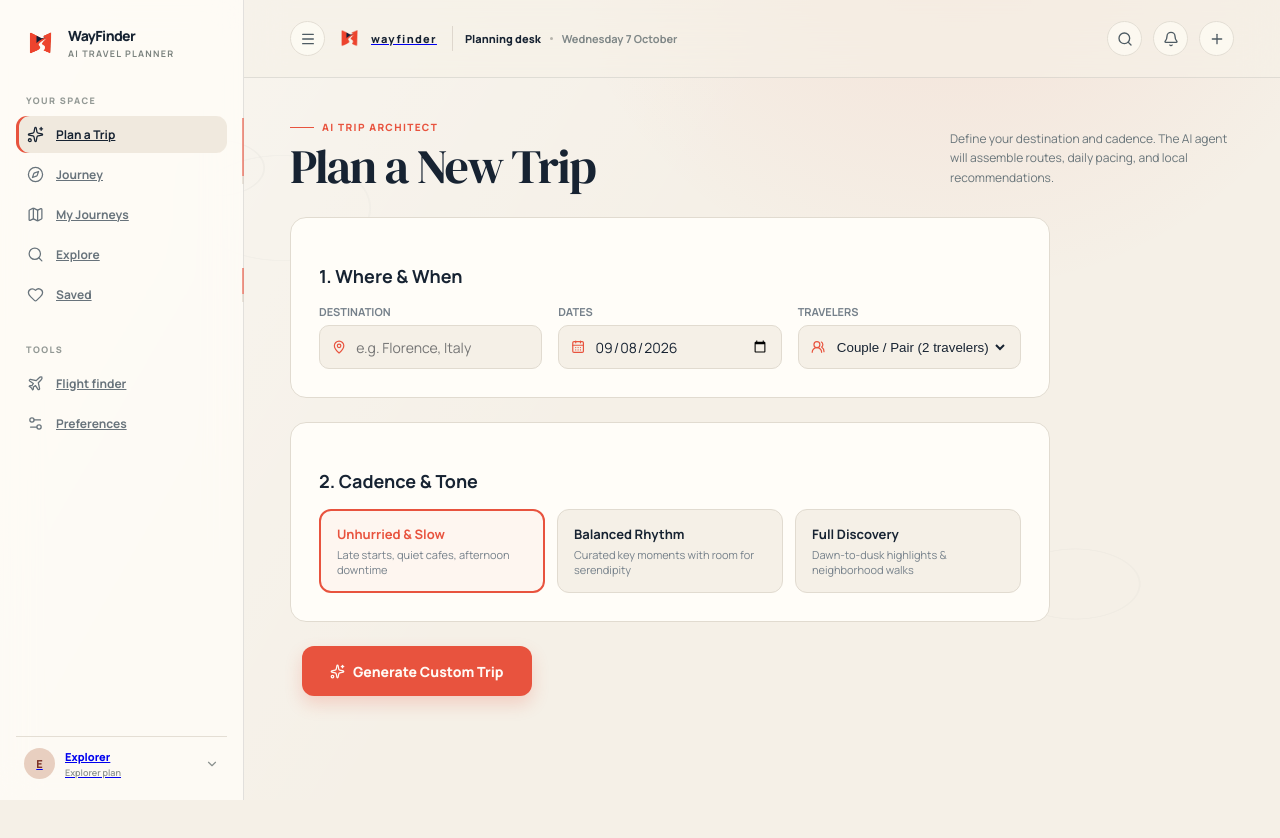
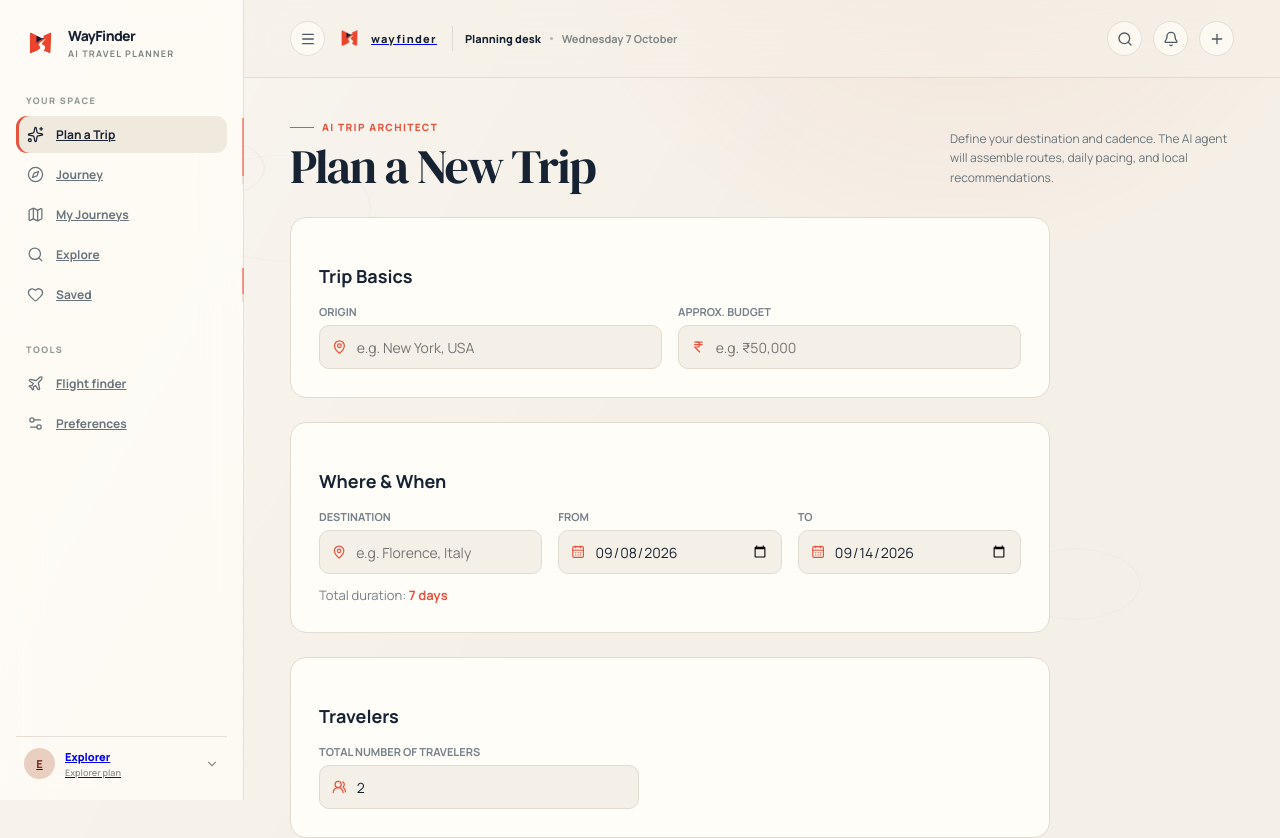
Before and after one commit to Afsar-D/ai-travel-concierge, a React (Vite) app in the folder frontend/: page /plan in a window 1280 px wide. Shown: the top 838 px of the page. Before the commit the page ends 800 px from the top, so only its background shows below. Built offline with nearby package versions, Linux system fonts and the light colour scheme.

Commit message:
changes the plan details 1

```diff
--- a/frontend/src/pages/PlanTripPage.jsx
+++ b/frontend/src/pages/PlanTripPage.jsx
@@ -6,17 +6,21 @@ import {
   Sparkles,
   MapPin,
   CalendarDays,
+  IndianRupee,
   UsersRound,
 } from "lucide-react";
 
 export default function PlanTripPage() {
+  const [origin, setOrigin] = useState("");
+  const [budget, setBudget] = useState("");
   const [destination, setDestination] = useState("");
   const [startDate, setStartDate] = useState("2026-09-08");
   const [endDate, setEndDate] = useState("2026-09-14");
   const [travelers, setTravelers] = useState(2);
-  const [tripPace, setTripPace] = useState("unhurried");
   const [loading, setLoading] = useState(false);
   const navigate = useNavigate();
+
+  const calculatedDays = Math.max(1, Math.ceil((new Date(endDate) - new Date(startDate)) / 86400000) + 1);
 
   const handleCreateTrip = async (e) => {
     e.preventDefault();
@@ -27,9 +31,7 @@ export default function PlanTripPage() {
       return;
     }
 
-    const start = new Date(startDate);
-    const end = new Date(endDate);
-    const days = Math.max(1, Math.ceil((end - start) / 86400000) + 1);
+    const days = calculatedDays;
 
     setLoading(true);
     try {
@@ -60,7 +62,40 @@ export default function PlanTripPage() {
 
       <form onSubmit={handleCreateTrip} className="page-form">
         <div className="form-card">
-          <h3 className="font-serif" style={{ fontSize: 18, marginBottom: 16 }}>1. Where & When</h3>
+          <h3 className="font-serif" style={{ fontSize: 18, marginBottom: 16 }}>Trip Basics</h3>
+          <div className="form-grid">
+            <label style={{ display: "flex", flexDirection: "column", gap: 6 }}>
+              <span style={{ fontSize: 11, fontWeight: 700, textTransform: "uppercase", color: "var(--muted-foreground)" }}>Origin</span>
+              <div style={{ display: "flex", alignItems: "center", gap: 8, background: "var(--background)", border: "1px solid var(--border)", borderRadius: 10, padding: "0 12px" }}>
+                <MapPin size={16} color="#e8533e" />
+                <input
+                  type="text"
+                  placeholder="e.g. New York, USA"
+                  value={origin}
+                  onChange={(e) => setOrigin(e.target.value)}
+                  style={{ width: "100%", height: 42, background: "transparent", border: 0, outline: "none", color: "var(--foreground)" }}
+                />
+              </div>
+            </label>
+
+            <label style={{ display: "flex", flexDirection: "column", gap: 6 }}>
+              <span style={{ fontSize: 11, fontWeight: 700, textTransform: "uppercase", color: "var(--muted-foreground)" }}>Approx. Budget</span>
+              <div style={{ display: "flex", alignItems: "center", gap: 8, background: "var(--background)", border: "1px solid var(--border)", borderRadius: 10, padding: "0 12px" }}>
+                <IndianRupee size={16} color="#e8533e" />
+                <input
+                  type="text"
+                  placeholder="e.g. ₹50,000"
+                  value={budget}
+                  onChange={(e) => setBudget(e.target.value)}
+                  style={{ width: "100%", height: 42, background: "transparent", border: 0, outline: "none", color: "var(--foreground)" }}
+                />
+              </div>
+            </label>
+          </div>
+        </div>
+
+        <div className="form-card">
+          <h3 className="font-serif" style={{ fontSize: 18, marginBottom: 16 }}>Where & When</h3>
           <div className="form-grid">
             <label style={{ display: "flex", flexDirection: "column", gap: 6 }}>
               <span style={{ fontSize: 11, fontWeight: 700, textTransform: "uppercase", color: "var(--muted-foreground)" }}>Destination</span>
@@ -78,7 +113,7 @@ export default function PlanTripPage() {
             </label>
 
             <label style={{ display: "flex", flexDirection: "column", gap: 6 }}>
-              <span style={{ fontSize: 11, fontWeight: 700, textTransform: "uppercase", color: "var(--muted-foreground)" }}>Dates</span>
+              <span style={{ fontSize: 11, fontWeight: 700, textTransform: "uppercase", color: "var(--muted-foreground)" }}>From</span>
               <div style={{ display: "flex", alignItems: "center", gap: 8, background: "var(--background)", border: "1px solid var(--border)", borderRadius: 10, padding: "0 12px" }}>
                 <CalendarDays size={16} color="#e8533e" />
                 <input
@@ -86,54 +121,50 @@ export default function PlanTripPage() {
                   value={startDate}
                   onChange={(e) => setStartDate(e.target.value)}
                   style={{ width: "100%", height: 42, background: "transparent", border: 0, outline: "none", color: "var(--foreground)" }}
+                  required
                 />
               </div>
             </label>
 
             <label style={{ display: "flex", flexDirection: "column", gap: 6 }}>
-              <span style={{ fontSize: 11, fontWeight: 700, textTransform: "uppercase", color: "var(--muted-foreground)" }}>Travelers</span>
+              <span style={{ fontSize: 11, fontWeight: 700, textTransform: "uppercase", color: "var(--muted-foreground)" }}>To</span>
               <div style={{ display: "flex", alignItems: "center", gap: 8, background: "var(--background)", border: "1px solid var(--border)", borderRadius: 10, padding: "0 12px" }}>
-                <UsersRound size={16} color="#e8533e" />
-                <select
-                  value={travelers}
-                  onChange={(e) => setTravelers(Number(e.target.value))}
+                <CalendarDays size={16} color="#e8533e" />
+                <input
+                  type="date"
+                  value={endDate}
+                  min={startDate}
+                  onChange={(e) => setEndDate(e.target.value)}
                   style={{ width: "100%", height: 42, background: "transparent", border: 0, outline: "none", color: "var(--foreground)" }}
-                >
-                  <option value={1}>Solo (1 traveler)</option>
-                  <option value={2}>Couple / Pair (2 travelers)</option>
-                  <option value={4}>Small Group (3–4 travelers)</option>
-                  <option value={6}>Family / Group (5+ travelers)</option>
-                </select>
+                  required
+                />
               </div>
             </label>
+          </div>
+
+          <div style={{ marginTop: 12, fontSize: 13, color: "var(--muted-foreground)" }}>
+            Total duration: <strong style={{ color: "#e8533e" }}>{calculatedDays} {calculatedDays === 1 ? "day" : "days"}</strong>
           </div>
         </div>
 
         <div className="form-card">
-          <h3 className="font-serif" style={{ fontSize: 18, marginBottom: 16 }}>2. Cadence & Tone</h3>
-          <div style={{ display: "grid", gridTemplateColumns: "repeat(auto-fit, minmax(200px, 1fr))", gap: 12 }}>
-            {[
-              { id: "unhurried", title: "Unhurried & Slow", desc: "Late starts, quiet cafes, afternoon downtime" },
-              { id: "balanced", title: "Balanced Rhythm", desc: "Curated key moments with room for serendipity" },
-              { id: "explorer", title: "Full Discovery", desc: "Dawn-to-dusk highlights & neighborhood walks" },
-            ].map((item) => (
-              <button
-                key={item.id}
-                type="button"
-                onClick={() => setTripPace(item.id)}
-                style={{
-                  padding: "14px 16px",
-                  borderRadius: 12,
-                  border: tripPace === item.id ? "2px solid #e8533e" : "1px solid var(--border)",
-                  background: tripPace === item.id ? "rgba(232, 83, 62, 0.04)" : "var(--background)",
-                  textAlign: "left",
-                  cursor: "pointer",
-                }}
-              >
-                <strong style={{ fontSize: 13, display: "block", color: tripPace === item.id ? "#e8533e" : "var(--foreground)" }}>{item.title}</strong>
-                <span style={{ fontSize: 11, color: "var(--muted-foreground)", display: "block", marginTop: 4 }}>{item.desc}</span>
-              </button>
-            ))}
+          <h3 className="font-serif" style={{ fontSize: 18, marginBottom: 16 }}>Travelers</h3>
+          <div style={{ maxWidth: 320 }}>
+            <label style={{ display: "flex", flexDirection: "column", gap: 6 }}>
+              <span style={{ fontSize: 11, fontWeight: 700, textTransform: "uppercase", color: "var(--muted-foreground)" }}>Total Number of Travelers</span>
+              <div style={{ display: "flex", alignItems: "center", gap: 8, background: "var(--background)", border: "1px solid var(--border)", borderRadius: 10, padding: "0 12px" }}>
+                <UsersRound size={16} color="#e8533e" />
+                <input
+                  type="number"
+                  min="1"
+                  max="50"
+                  value={travelers}
+                  onChange={(e) => setTravelers(Math.max(1, Number(e.target.value) || 1))}
+                  style={{ width: "100%", height: 42, background: "transparent", border: 0, outline: "none", color: "var(--foreground)" }}
+                  required
+                />
+              </div>
+            </label>
           </div>
         </div>
 
```
